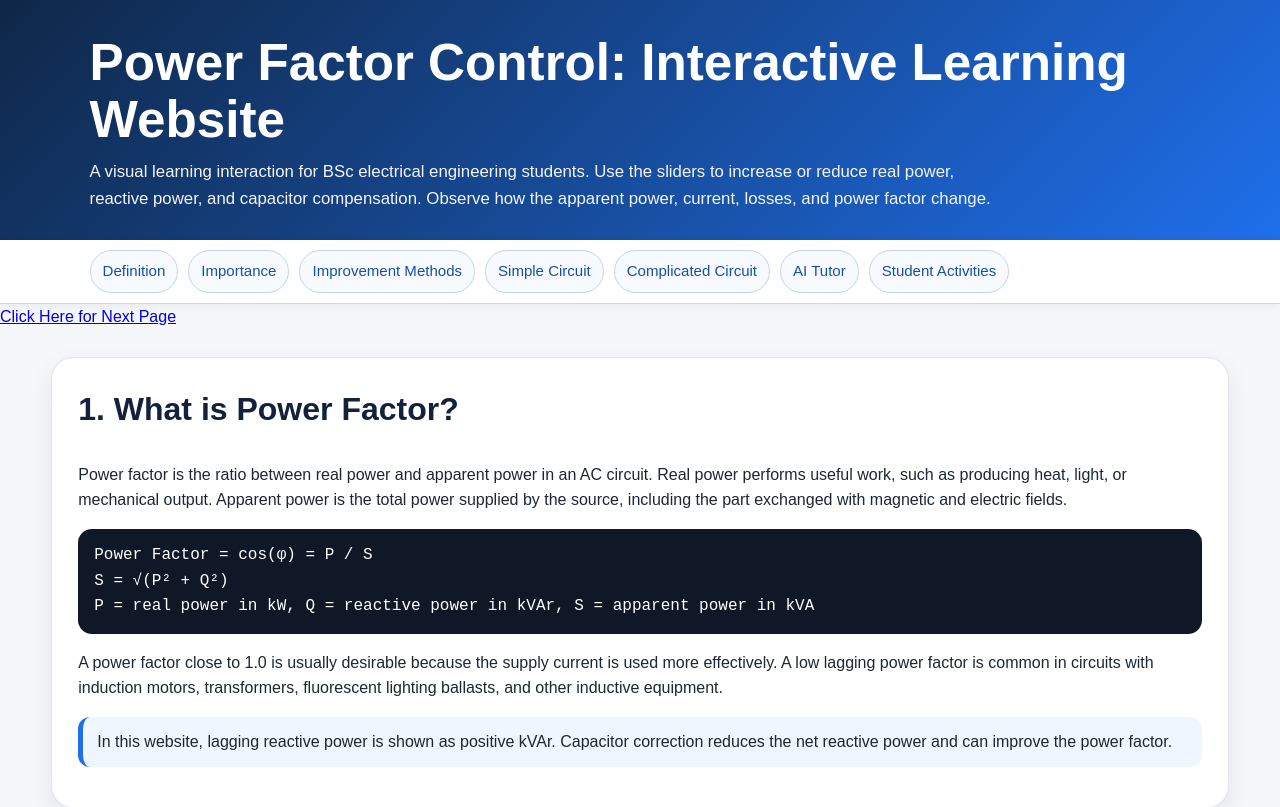
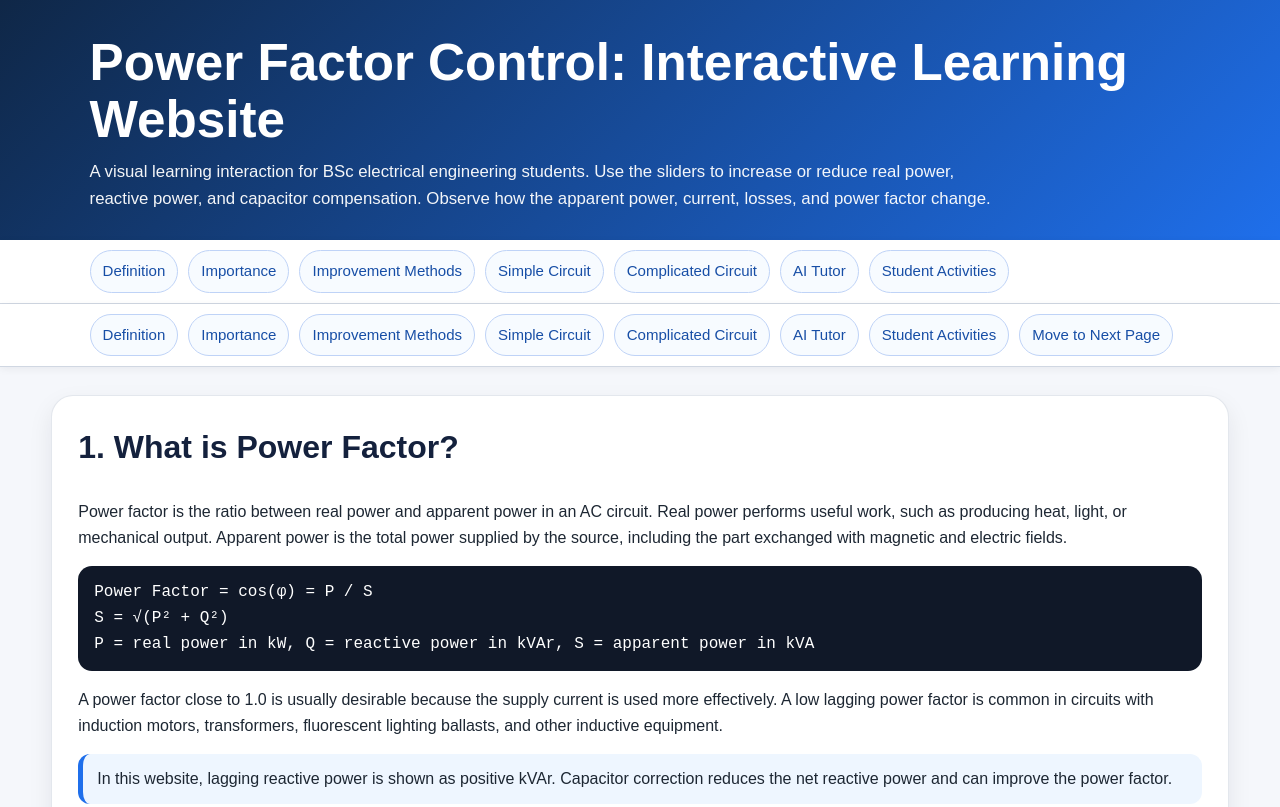
Before and after one commit to emadjasim-lang/Electrical-Engineering, a plain HTML site: page 2.html in a window 1280 px wide. Shown: the top 807 px of the page. Drawn offline with Linux system fonts and the light colour scheme.

Commit message:
Update 2.html

```diff
--- a/2.html
+++ b/2.html
@@ -294,10 +294,19 @@
     <a href="#complex">Complicated Circuit</a>
     <a href="#ai-tutor">AI Tutor</a>
     <a href="#quiz">Student Activities</a>
+
   </nav>
-</div>
-    <a class="tool-btn" href="3.html">Click Here for Next Page</a>
-  </div>
+  <nav aria-label="Website navigation">
+  <a href="#definition">Definition</a>
+  <a href="#importance">Importance</a>
+  <a href="#methods">Improvement Methods</a>
+  <a href="#simple">Simple Circuit</a>
+  <a href="#complex">Complicated Circuit</a>
+  <a href="#ai-tutor">AI Tutor</a>
+  <a href="#quiz">Student Activities</a>
+  <a href="3.html">Move to Next Page</a>
+</nav>
+
   <main>
     <section id="definition">
       <h2>1. What is Power Factor?</h2>
```
